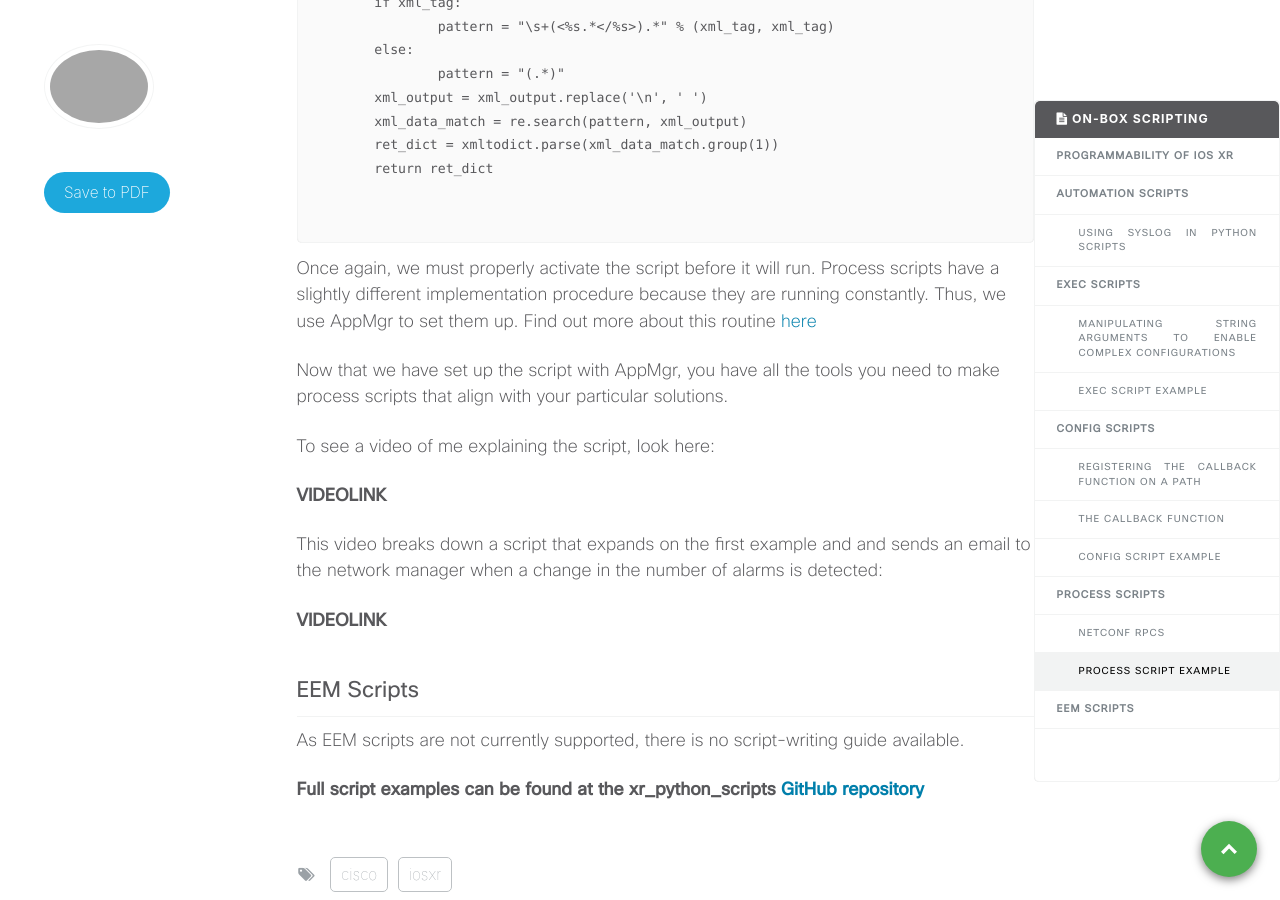
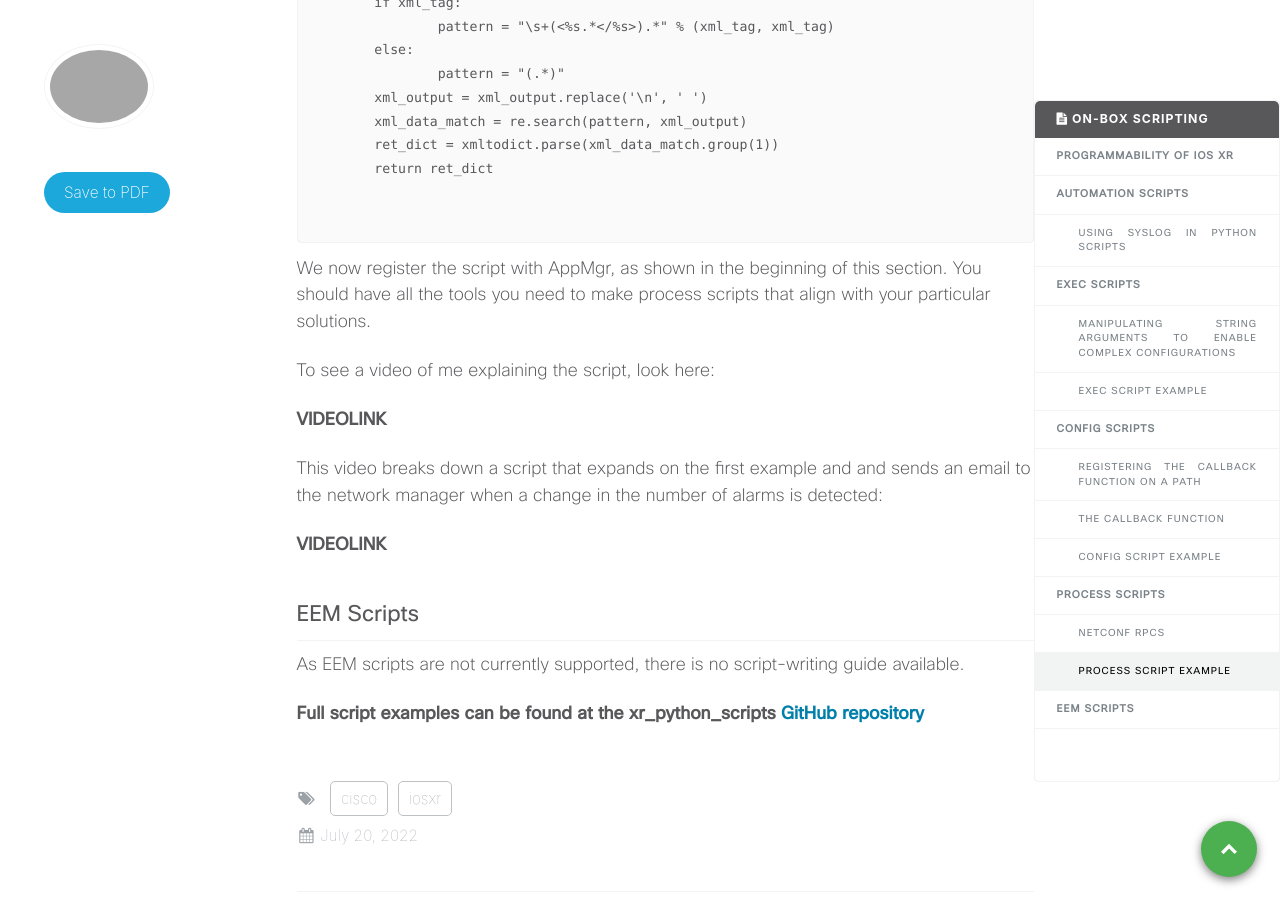
Before and after one commit to xrdocs/programmability, a Jekyll site: the page built from _tutorials/2022-07-20-a-guide-to-on-box-python-scripting.md, in a window 1280 px wide and 900 px high, scrolled down 14544 px. Built offline with Jekyll 4.4.1, drawn with Linux system fonts in a browser that asks for light colours; comment, search, counter and statistics services are not loaded; part of the change alters nothing that is shown.

Commit message:
Update 2022-07-20-a-guide-to-on-box-python-scripting.md

```diff
--- a/_tutorials/2022-07-20-a-guide-to-on-box-python-scripting.md
+++ b/_tutorials/2022-07-20-a-guide-to-on-box-python-scripting.md
@@ -83,7 +83,7 @@ Using a combination of these two techniques enables us to maximize the potential
 
 ### Exec Script Example
 
-The script we'll be dissecting is [`test_cli_show_version.py`](https://github.com/CiscoDevNet/xr-python-scripts/blob/main/exec/test_cli_show_version.py). This is a relatively simple exec script, issuing a single command and printing its output.
+The script we'll be dissecting is <a href="https://github.com/CiscoDevNet/xr-python-scripts/blob/main/exec/test_cli_show_version.py" target="_blank">`test_cli_show_version.py`</a>. This is a relatively simple exec script, issuing a single command and printing its output.
 
 We begin by importing regex operations and aforementioned Cisco libraries:
 
@@ -127,7 +127,7 @@ Within our function, we simply issue a command. If the operation was successful,
 </pre>
 </div>
 
-Before we run this script, we must go through the steps of activating the script with IOS-XR. This is a fairly complex and slightly confusing process, but thankfully there is documentation available [here](https://www.cisco.com/c/en/us/td/docs/routers/asr9000/software/asr9k-r7-5/programmability/configuration/guide/b-programmability-cg-asr9000-75x/exec-scripts.html) that explains it.
+Before we run this script, we must go through the steps of activating the script with IOS-XR. This is a fairly complex and slightly confusing process, but thankfully there is documentation available <a href="https://www.cisco.com/c/en/us/td/docs/routers/asr9000/software/asr9k-r7-5/programmability/configuration/guide/b-programmability-cg-asr9000-75x/exec-scripts.html" target="_blank">here</a> that explains it.
 
 However, there is one step that the guide doesn't mention, which is setting AAA permissions. For exec scripts, we must give the script the proper clearances before it will be effective. For my exec scripts, I use the following permissions:
 
@@ -294,7 +294,7 @@ acl_name = "access-list-1"
 </pre>
 </div>
 
-With config scripts, it's most logical to start with the callback validation funciton, which for this example, uses two different models: an [interface-configuration](https://github.com/YangModels/yang/blob/af90c053a1ca9b01a3f229e313e4af7e5b849c87/vendor/cisco/xr/751/Cisco-IOS-XR-ifmgr-cfg.yang) model along with a [pfilter](https://github.com/YangModels/yang/blob/af90c053a1ca9b01a3f229e313e4af7e5b849c87/vendor/cisco/xr/751/Cisco-IOS-XR-ip-pfilter-cfg.yang#L11) model. Notice that the pfilter model imports the interface configuration model, extending its reach. This function ensures that if a configuration is pushed that regards the ACL or any of the child nodes, this script will be called.
+With config scripts, it's most logical to start with the callback validation funciton, which for this example, uses two different models: an <a href="https://github.com/YangModels/yang/blob/af90c053a1ca9b01a3f229e313e4af7e5b849c87/vendor/cisco/xr/751/Cisco-IOS-XR-ifmgr-cfg.yang" target="_blank">interface-configuration</a> model along with a <a href="https://github.com/YangModels/yang/blob/af90c053a1ca9b01a3f229e313e4af7e5b849c87/vendor/cisco/xr/751/Cisco-IOS-XR-ip-pfilter-cfg.yang#L11" target="_blank">pfilter</a> model. Notice that the pfilter model imports the interface configuration model, extending its reach. This function ensures that if a configuration is pushed that regards the ACL or any of the child nodes, this script will be called.
 
 <div class="highlighter-rouge">
 <pre class="highlight">
@@ -344,7 +344,7 @@ Finally, we iterate through the list of nodes to see if there is an ACL within t
 
 Normal list iteration is effective for leaf-lists, and we can access the `value` attribute of the leaf nodes.
 
-Similarly to exec scripts, we must go through the steps of activating the script with IOS-XR. You can follow [this](https://www.cisco.com/c/en/us/td/docs/routers/asr9000/software/asr9k-r7-5/programmability/configuration/guide/b-programmability-cg-asr9000-75x/config-scripts.html)  guide for the process of how to do so.
+Similarly to exec scripts, we must go through the steps of activating the script with IOS-XR. You can follow <a href="https://www.cisco.com/c/en/us/td/docs/routers/asr9000/software/asr9k-r7-5/programmability/configuration/guide/b-programmability-cg-asr9000-75x/config-scripts.html" target="_blank">this</a> guide for the process of how to do so.
 
 You now have the information you need to begin implementing config scripts on your router.
 
@@ -361,14 +361,14 @@ This script helped to illustrate some of the methods that config scripts utilize
 
 ## Process Scripts
 
-Process scripts are the best way to automatically monitor operational data within IOS-XR. Since process scripts run continuously by nature, we must register them with AppMgr for them to run. Information about how to correctly set up process scripts can be found [here](https://www.cisco.com/c/en/us/td/docs/routers/asr9000/software/asr9k-r7-5/programmability/configuration/guide/b-programmability-cg-asr9000-75x/process-scripts.html).
+Process scripts are the best way to automatically monitor operational data within IOS-XR. Since process scripts run continuously by nature, we must register them with AppMgr for them to run. Information about how to correctly set up process scripts can be found <a href="https://www.cisco.com/c/en/us/td/docs/routers/asr9000/software/asr9k-r7-5/programmability/configuration/guide/b-programmability-cg-asr9000-75x/process-scripts.html" target="_blank">here</a>
 
 Process scripts begin with a typical Python `if __name__ == "__main__":` statement. In this statement, there must be an infinite loop, which can call any necessary helper functions. Many process scripts also utilize the `time` library, which allows the script to wait for a number of seconds (or minutes) at the end of the script before running again. This is helpful in saving power, since script execution is suspended during this time.
 
 
 ### NETCONF RPCs
 
-When creating a process script, a common practice is to use a NETCONF RPC to retrieve and edit operational data. We can import `NetconfClient` from the `iosxr.netconf.netconf_lib` in order to access an RPC. All [NETCONF operations](https://en.wikipedia.org/wiki/NETCONF#Operations:~:text=SNMP%20modeling%20language.-,Operations,-%5Bedit%5D) are available with this rpc with the following syntax:
+When creating a process script, a common practice is to use a NETCONF RPC to retrieve and edit operational data. We can import `NetconfClient` from the `iosxr.netconf.netconf_lib` in order to access an RPC. All  <a href="https://en.wikipedia.org/wiki/NETCONF#Operations:~:text=SNMP%20modeling%20language.-,Operations,-%5Bedit%5D" target="_blank">NETCONF operations</a> are available with this rpc with the following syntax:
 
 <div class="highlighter-rouge">
 <pre class="highlight">
@@ -522,9 +522,8 @@ def _xml_to_dict(xml_output, xml_tag=None):
 </pre>
 </div>
 
-Once again, we must properly activate the script before it will run. Process scripts have a slightly different implementation procedure because they are running constantly. Thus, we use AppMgr to set them up. Find out more about this routine [here](https://www.cisco.com/c/en/us/td/docs/routers/asr9000/software/asr9k-r7-5/programmability/configuration/guide/b-programmability-cg-asr9000-75x/process-scripts.html)
-
-Now that we have set up the script with AppMgr, you have all the tools you need to make process scripts that align with your particular solutions.
+We now register the script with AppMgr, as shown in the beginning of this section.
+You should have all the tools you need to make process scripts that align with your particular solutions.
 
 To see a video of me explaining the script, look here:
 
@@ -537,4 +536,4 @@ This video breaks down a script that expands on the first example and and sends
 ## EEM Scripts
 As EEM scripts are not currently supported, there is no script-writing guide available.
 
-**Full script examples can be found at the xr_python_scripts [GitHub repository](https://github.com/CiscoDevNet/xr-python-scripts)**
+**Full script examples can be found at the xr_python_scripts <a href="https://github.com/CiscoDevNet/xr-python-scripts" target="_blank">GitHub repository</a>**
```
